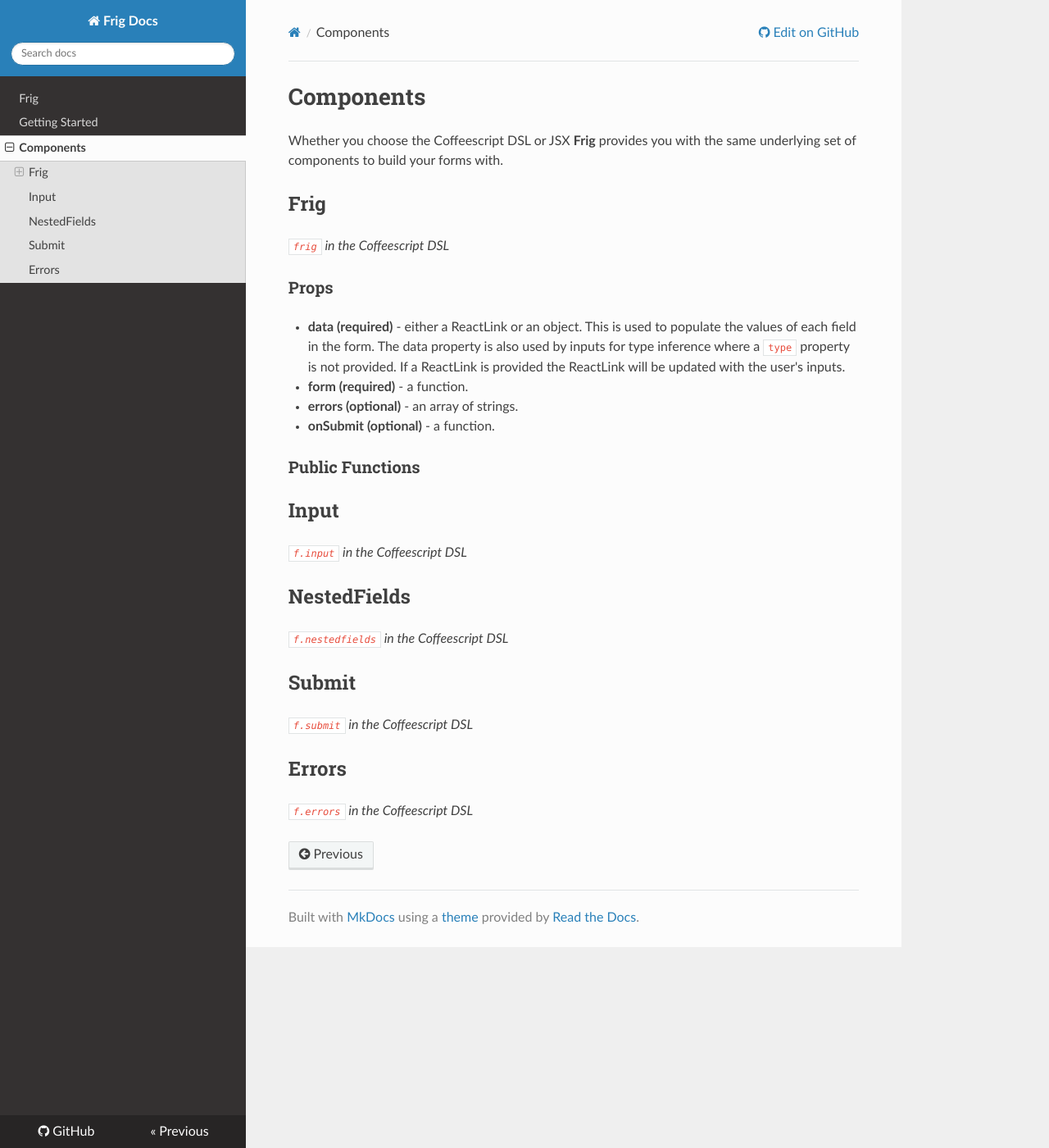
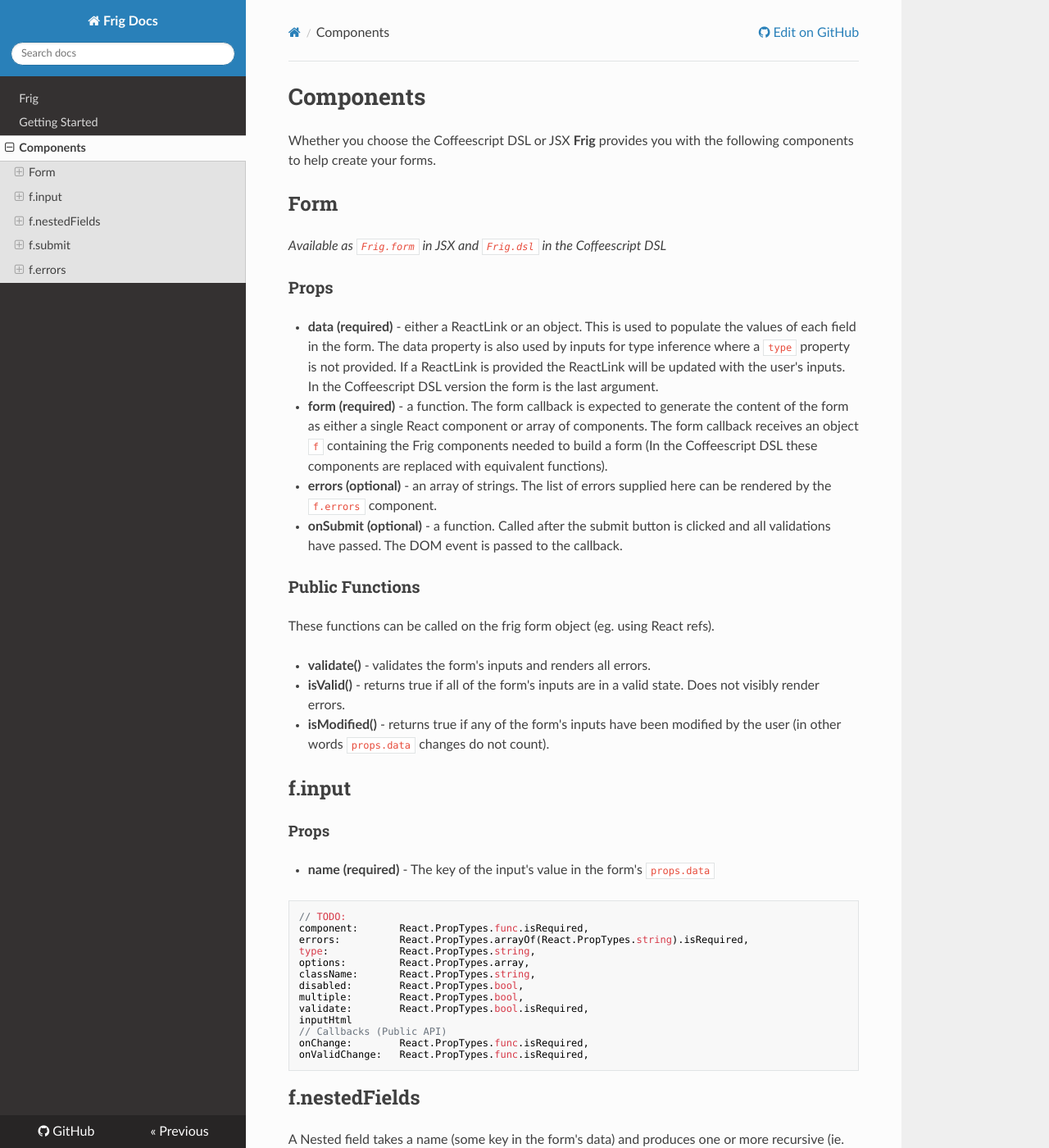
Before and after one commit to frig-js/frig, an MkDocs documentation site: the page built from docs/docs/components.md, in a window 1280 px wide and 1400 px high. Shown: the whole window at 82% size. Built offline with MkDocs 1.6.1, drawn with Linux system fonts in a browser that asks for light colours; nearby versions of some CDN libraries; old or Windows-style settings are respelled for this version of MkDocs; some of the changed text lies outside the part shown.

Commit message:
Adding to the documentation

````diff
--- a/docs/docs/components.md
+++ b/docs/docs/components.md
@@ -1,29 +1,77 @@
 # Components
 
-Whether you choose the Coffeescript DSL or JSX **Frig** provides you with the
-same underlying set of components to build your forms with.
+Whether you choose the Coffeescript DSL or JSX **Frig** provides you with the following components to help create your forms.
 
-## Frig
-*`frig` in the Coffeescript DSL*
+## Form
+*Available as `Frig.form` in JSX and `Frig.dsl` in the Coffeescript DSL*
 
 ### Props
 
-* **data (required)** - either a ReactLink or an object. This is used to populate the values of each field in the form. The data property is also used by inputs for type inference where a `type` property is not provided. If a ReactLink is provided the ReactLink will be updated with the user's inputs.
-* **form (required)** - a function.
-* **errors (optional)** - an array of strings.
-* **onSubmit (optional)** - a function.
+* **data (required)** - either a ReactLink or an object. This is used to populate the values of each field in the form. The data property is also used by inputs for type inference where a `type` property is not provided. If a ReactLink is provided the ReactLink will be updated with the user's inputs. In the Coffeescript DSL version the form is the last argument.
+* **form (required)** - a function. The form callback is expected to generate the content of the form as either a single React component or array of components. The form callback receives an object `f` containing the Frig components needed to build a form (In the Coffeescript DSL these components are replaced with equivalent functions).
+* **errors (optional)** - an array of strings. The list of errors supplied here can be rendered by the `f.errors` component.
+* **onSubmit (optional)** - a function. Called after the submit button is clicked and all validations have passed. The DOM event is passed to the callback.
 
 ### Public Functions
 
+These functions can be called on the frig form object (eg. using React refs).
 
-## Input
-*`f.input` in the Coffeescript DSL*
+* **validate()** - validates the form's inputs and renders all errors.
+* **isValid()** - returns true if all of the form's inputs are in a valid state. Does not visibly render errors.
+* **isModified()** - returns true if any of the form's inputs have been modified by the user (in other words `props.data` changes do not count).
 
-## NestedFields
-*`f.nestedfields` in the Coffeescript DSL*
 
-## Submit
-*`f.submit` in the Coffeescript DSL*
+## f.input
 
-## Errors
-*`f.errors` in the Coffeescript DSL*
+#### Props
+* **name (required)** - The key of the input's value in the form's `props.data`
+```
+// TODO:
+component:       React.PropTypes.func.isRequired,
+errors:          React.PropTypes.arrayOf(React.PropTypes.string).isRequired,
+type:            React.PropTypes.string,
+options:         React.PropTypes.array,
+className:       React.PropTypes.string,
+disabled:        React.PropTypes.bool,
+multiple:        React.PropTypes.bool,
+validate:        React.PropTypes.bool.isRequired,
+inputHtml
+// Callbacks (Public API)
+onChange:        React.PropTypes.func.isRequired,
+onValidChange:   React.PropTypes.func.isRequired,
+```
+
+## f.nestedFields
+
+A Nested field takes a name (some key in the form's data) and produces one or more recursive (ie. nested) forms. Nested fields accomidate both "has one" (nested objects) and "has many" (nested arrays of objects) relationships in form data.
+
+Calling validate/isValid/isModified on a parent form object will call it on all of it's nested fields and incorporate their values recursively.
+
+#### Props
+* **name (required)** - The key of the nested fields' data object (or array of data objects) in the form's `props.data`
+* **form (required)** - a function. The form callback is expected to generate the content of the nested fields as either a single React component or array of components. The form callback receives an object `f` containing the Frig components needed to build a form (In the Coffeescript DSL these components are replaced with equivalent functions). A second integer `index` argument is added to nested field form callbacks since nested fields can be used on arrays of data.
+
+#### Coffeescript DSL
+* In the Coffeescript DSL version of `f.nestedFields` the function accepts two arguments. The first argument is the name and second is the form callback.
+
+#### Examples
+* JSX: `<f.nestedFields name="address" form=this.addressForm/>`
+* Coffeescript `f.nestedFields "address", this.addressForm`
+
+## f.submit
+
+#### Props
+* **title (optional)** - a string. The text of the submit button. This is the first argument of the coffeescript DSL version.
+
+#### Examples
+* JSX: `<f.submit title="Log In"/>`
+* Coffeescript `f.submit("Log In")`
+
+
+## f.errors
+
+The errors component renders all the form-level errors in the form's `props.errors`.
+
+#### Examples
+* JSX: `<f.errors/>`
+* Coffeescript `f.errors()`
````
Also changed, not shown: docs/docs/index.md (+0 -3 lines), 1 other file.
